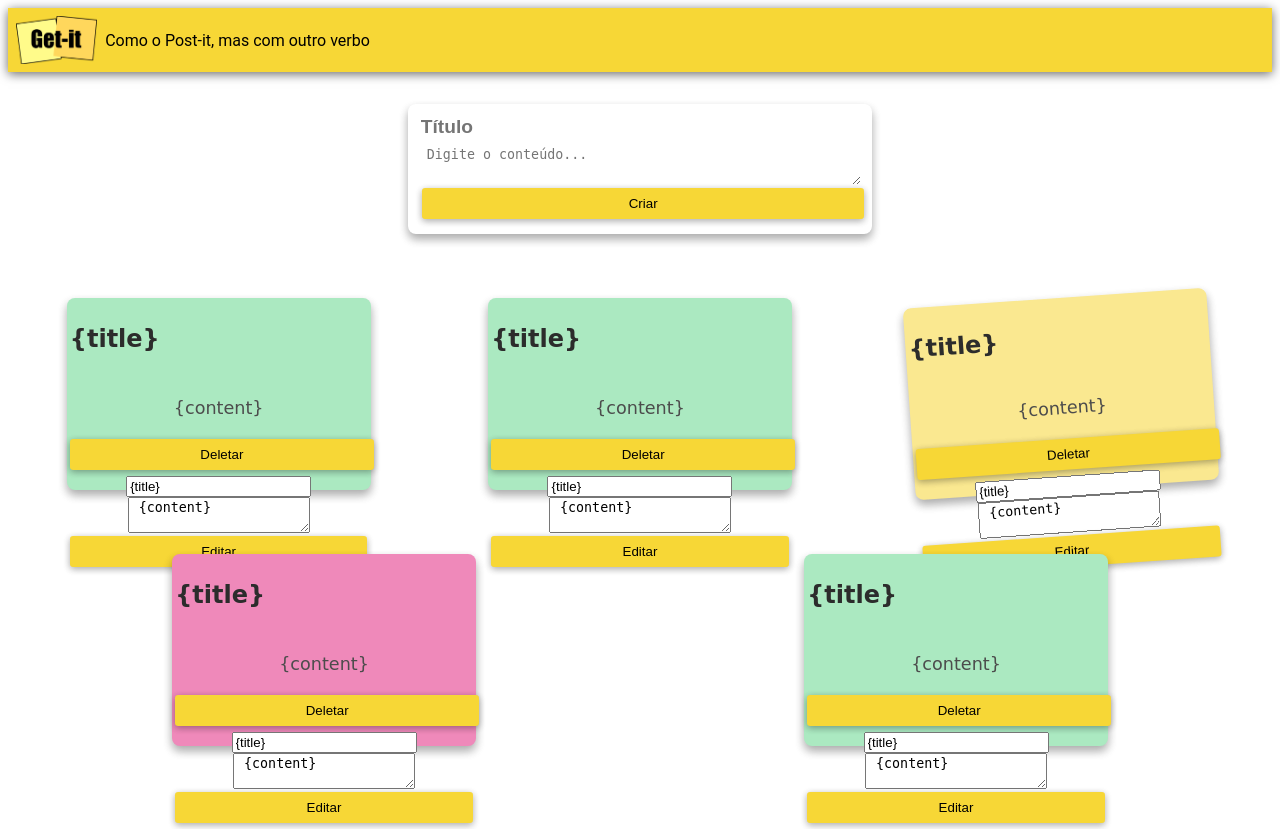
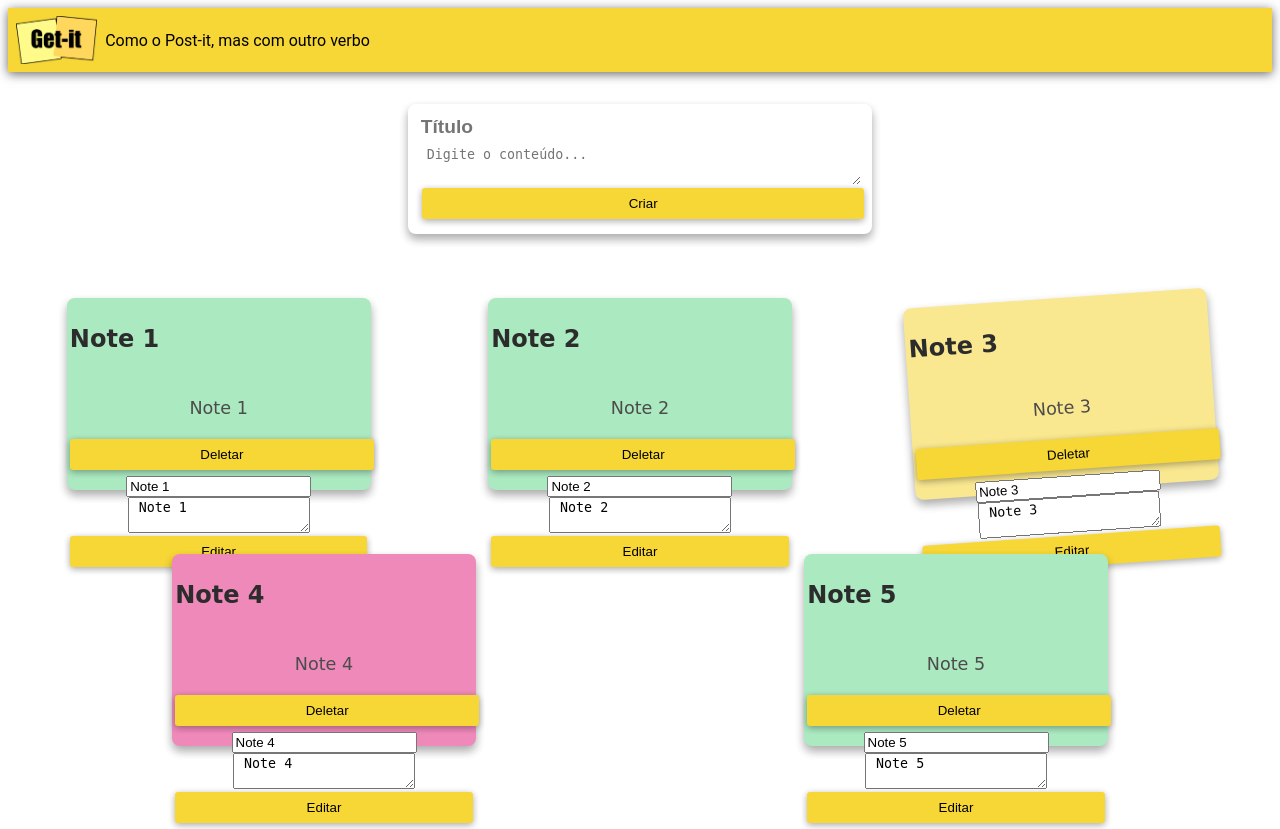
Before and after one commit to acsouza2398/Projeto-1---Parte-B, a Django app: template notes/templates/notes/note.html in a window 1280 px wide. Run offline with Django 3.2, Linux system fonts and the light colour scheme; the template is opened without the code that fills it: values that come from a table or form of the project are taken from there, others are empty; data comes from the database, SQL or seed files in the repository.

Commit message:
CRUD funcionando

```diff
--- a/notes/templates/notes/index.html
+++ b/notes/templates/notes/index.html
@@ -12,6 +12,7 @@
 
     <main class="container">
       <form class="form-card" method="post">
+        {% csrf_token %}
         <input
           class="form-card-title"
           type="text"
@@ -31,6 +32,6 @@
       </div>
     </main>
 
-    <script type="text/javascript" src="/templates/getit.js"></script>
+    <script type="text/javascript" src="{% static 'notes/script/getit.js' %}"></script>
   </body>
 {% endblock %}
--- a/notes/templates/notes/note.html
+++ b/notes/templates/notes/note.html
@@ -8,28 +8,28 @@
 
 
 <li class="card" key="{id}">
-  <h3 class="card-title" method="put">{title}</h3>
+  <h3 class="card-title" method="put">{{note.title}}</h3>
   <div class="card-content">
-      <p class="card-content" method="put">{content}</p>
+      <p class="card-content" method="put">{{note.content}}</p>
   </div>
   <form method = "post" action = "\delete">
-    <input type="hidden" name="id" value="{id}" />
+    {% csrf_token %}
+    <input type="hidden" name="id" value="{{note.id}}" />
     <button type="submit"class="btn_change">Deletar</button>
   </form>
-  <form method = "post" action = "\edit">
-    <input type="hidden" name="id" value="{id}" />
-    <div class="update_cl" id = "update_js">
+
+  <form method = "post" action = "{% url 'note_edit' note.id %}">
+    {% csrf_token %}
+    <input type="hidden" name="id" value="{{note.id}}" />
+    <div class="update_cl">
       <input
-        value="{title}"
-        name="title"
-        key="{id}"
+        value= "{{note.title}}"
+        name="titulo"
       />
       <textarea
-        name="content"
-        value="{content}"
-        key="{id}"
-      > {content} </textarea>
-      <button onmousedown = "change_update()" type="submit" class="btn_change">Editar</button>
+        name="detalhes"
+      > {{note.content}} </textarea>
+      <button type="submit" class="btn_change">Editar</button>
     </div>
   </form>
   <script type="text/javascript" src="/templates/getit.js"></script>
```
Also changed, not shown: notes/views.py (+6 -1 lines), notes/migrations/0002_alter_note_id.py (added).
